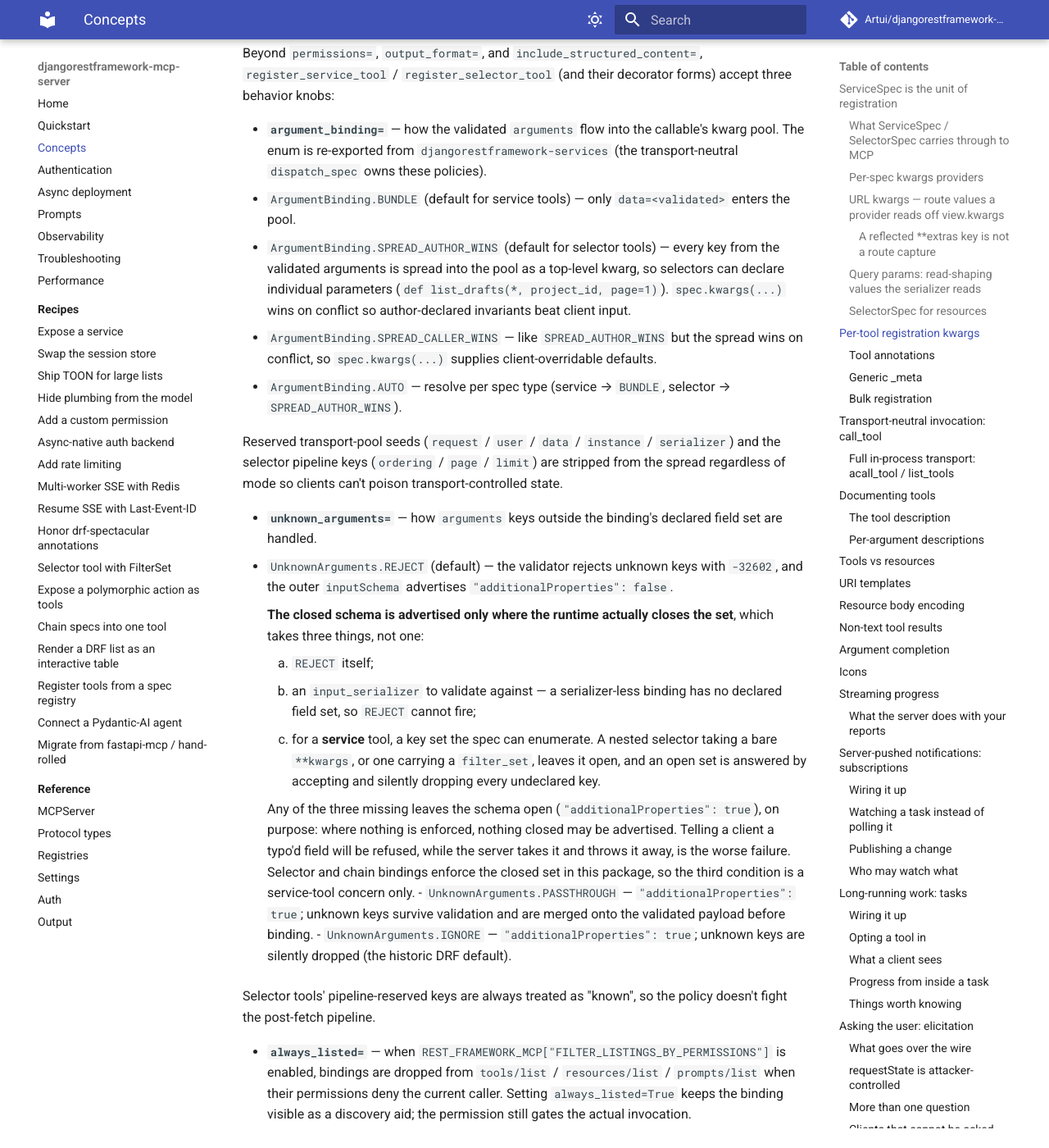
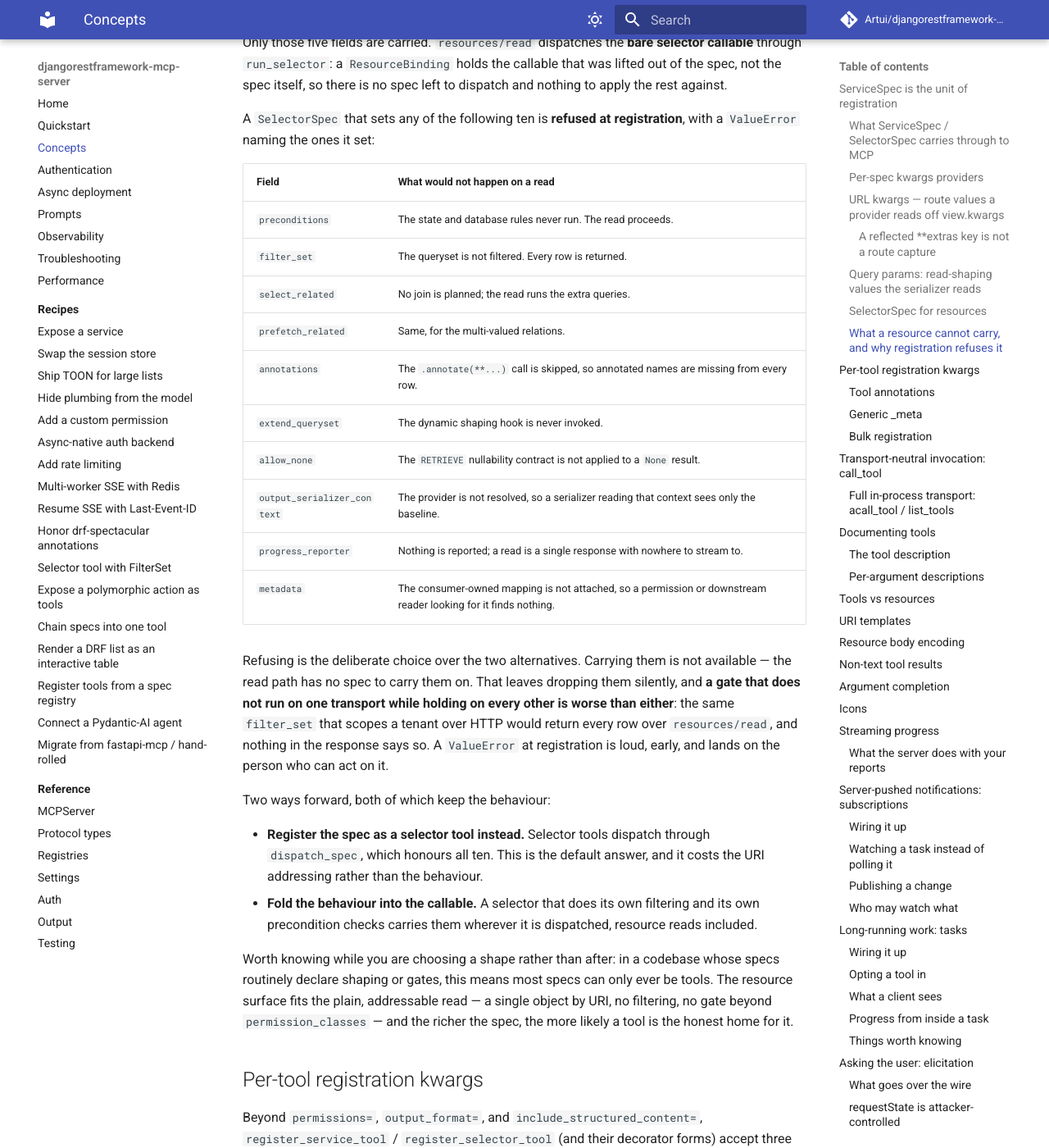
Before and after one commit to Artui/django-spec-mcp, an MkDocs documentation site: the page built from docs/concepts.md, in a window 1280 px wide and 1400 px high, scrolled down 6502 px. Shown: the whole window at 82% size. Built offline with MkDocs 1.6.1 and Material for MkDocs 9.7.7, drawn with Linux system fonts in a browser that asks for light colours; comment, search, counter and statistics services are not loaded; some of the changed text lies outside the part shown.

Commit message:
Add a packaged conformance assertion, and write down the resource boundary (Artui/djangorestframework-mcp-server#121)
`rest_framework_mcp.testing.assert_tool_result_conforms(tool, result)`
validates a real `tools/call` result against the `outputSchema` its
`tools/list` entry advertised, checking types and formats.

The package already refuses a binding whose settings disagree
(`include_output_schema=True` with `include_structured_content=False`).
That is coherence, decided from the configuration alone. Nothing checked
whether a response conforms, and the assertion a suite writes for itself
compares key sets -- which passes unchanged when a property advertised as
`integer` arrives as a string, the failure a typed client actually breaks
on. The suite here demonstrates the contrast on one tool and one call.

`jsonschema` is a new `test` extra, never a runtime dependency: the helper
imports it inside the function body and names the extra if it is absent.
The `format-nongpl` variant is what makes the format half real, since
jsonschema registers a format checker only when the library performing it
is importable.

No setting compels a tool to advertise a schema, deliberately. For a
service whose response shape is context-dependent, compelling
advertisement is the wrong default; verification was the missing piece.

Separately, `register_resource` has always refused a `SelectorSpec` that
sets any of ten behavioural fields, because `resources/read` dispatches
the bare selector callable and would drop them. That was stated only
inside the `ValueError`, so a project found out at registration that its
richer specs can only ever be tools. The behaviour is unchanged and now
documented field by field in Concepts, with a row in the tools-vs-resources
table and an entry in Troubleshooting.

```diff
--- a/docs/concepts.md
+++ b/docs/concepts.md
@@ -307,6 +307,52 @@
 `@server.resource(uri_template=...)` decorator if you'd rather skip the
 boilerplate; it wraps the function in a `SelectorSpec` for you.
 
+### What a resource cannot carry, and why registration refuses it
+
+Only those five fields are carried. `resources/read` dispatches the **bare
+selector callable** through `run_selector`: a `ResourceBinding` holds the
+callable that was lifted out of the spec, not the spec itself, so there is no
+spec left to dispatch and nothing to apply the rest against.
+
+A `SelectorSpec` that sets any of the following ten is **refused at
+registration**, with a `ValueError` naming the ones it set:
+
+| Field | What would not happen on a read |
+| --- | --- |
+| `preconditions` | The state and database rules never run. The read proceeds. |
+| `filter_set` | The queryset is not filtered. Every row is returned. |
+| `select_related` | No join is planned; the read runs the extra queries. |
+| `prefetch_related` | Same, for the multi-valued relations. |
+| `annotations` | The `.annotate(**...)` call is skipped, so annotated names are missing from every row. |
+| `extend_queryset` | The dynamic shaping hook is never invoked. |
+| `allow_none` | The `RETRIEVE` nullability contract is not applied to a `None` result. |
+| `output_serializer_context` | The provider is not resolved, so a serializer reading that context sees only the baseline. |
+| `progress_reporter` | Nothing is reported; a read is a single response with nowhere to stream to. |
+| `metadata` | The consumer-owned mapping is not attached, so a permission or downstream reader looking for it finds nothing. |
+
+Refusing is the deliberate choice over the two alternatives. Carrying them is
+not available — the read path has no spec to carry them on. That leaves
+dropping them silently, and **a gate that does not run on one transport while
+holding on every other is worse than either**: the same `filter_set` that
+scopes a tenant over HTTP would return every row over `resources/read`, and
+nothing in the response says so. A `ValueError` at registration is loud, early,
+and lands on the person who can act on it.
+
+Two ways forward, both of which keep the behaviour:
+
+- **Register the spec as a selector tool instead.** Selector tools dispatch
+  through `dispatch_spec`, which honours all ten. This is the default answer,
+  and it costs the URI addressing rather than the behaviour.
+- **Fold the behaviour into the callable.** A selector that does its own
+  filtering and its own precondition checks carries them wherever it is
+  dispatched, resource reads included.
+
+Worth knowing while you are choosing a shape rather than after: in a codebase
+whose specs routinely declare shaping or gates, this means most specs can only
+ever be tools. The resource surface fits the plain, addressable read — a single
+object by URI, no filtering, no gate beyond `permission_classes` — and the
+richer the spec, the more likely a tool is the honest home for it.
+
 ## Per-tool registration kwargs
 
 Beyond `permissions=`, `output_format=`, and `include_structured_content=`,
@@ -613,11 +659,16 @@
 | Dispatched via | `tools/call` | `resources/read` |
 | Backed by | `ServiceSpec` | `SelectorSpec` |
 | Schema advertised | `inputSchema` + optional `outputSchema` | `mimeType` |
+| Spec fields honoured | all of them | five; the other ten are refused at registration |
 
 Tools are imperative (the client decides when to call them and supplies
 arguments). Resources are read-only and addressable by URI; they have a stable
 identifier and the client can rely on the same URI returning a consistent shape
 over time.
+
+That last row is the one that decides a shape, so it is worth reading before
+committing to a resource surface:
+[What a resource cannot carry, and why registration refuses it](#what-a-resource-cannot-carry-and-why-registration-refuses-it).
 
 ## URI templates
 
--- a/mkdocs.yml
+++ b/mkdocs.yml
@@ -116,3 +116,4 @@
       - Settings: reference/settings.md
       - Auth: reference/auth.md
       - Output: reference/output.md
+      - Testing: reference/testing.md
```
Also changed, not shown: CHANGELOG.md (+79 -0 lines), docs/reference/index.md (+2 -0 lines), docs/reference/output.md (+5 -0 lines), docs/reference/testing.md (added, +76 -0 lines), docs/troubleshooting.md (+17 -0 lines), pyproject.toml (+21 -0 lines), 6 other files.
